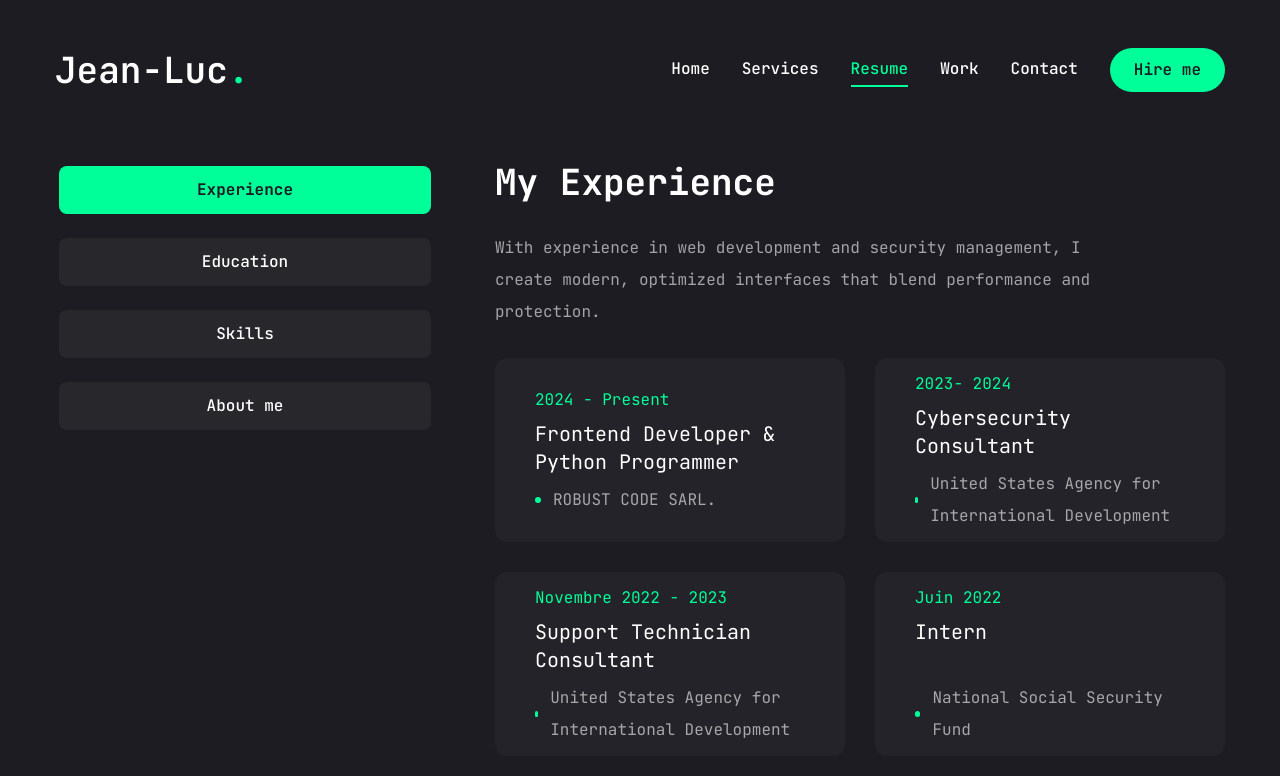
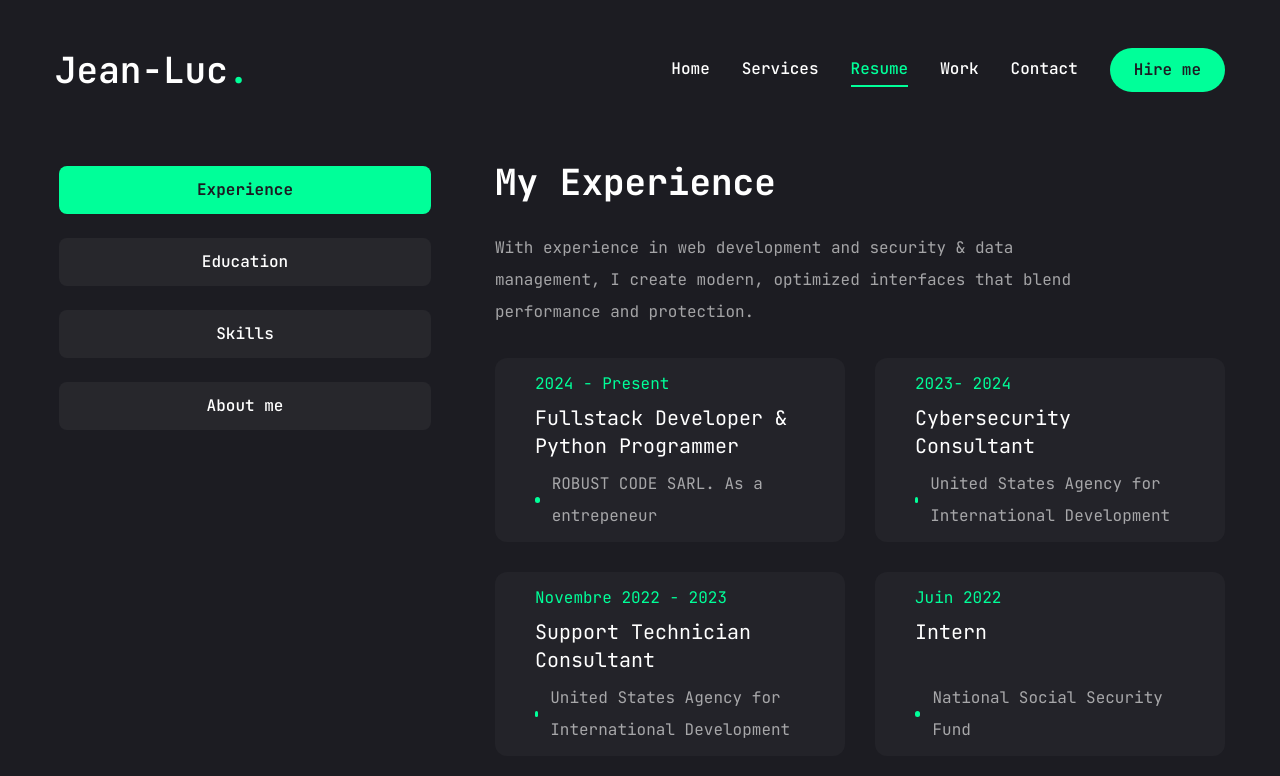
Before and after one commit to DearJohnLuke/portfolio1.1, a Next.js app: page /resume in a window 1280 px wide. Shown: the top 776 px of the page. Built offline with nearby package versions, Linux system fonts and the light colour scheme.

Commit message:
Refactor resume page with updated data and icons

```diff
--- a/app/resume/page.jsx
+++ b/app/resume/page.jsx
@@ -12,6 +12,7 @@ import {
 import { SiPowerbi } from "react-icons/si";
 import { SiMicrosoft } from "react-icons/si";
 import { SiPostgresql } from "react-icons/si";
+import { SiOpenai } from "react-icons/si";
 
 
 // about data
@@ -60,11 +61,11 @@ const experience = {
   icon: "/assets/resume/badge.svg",
   title: "My Experience",
   description:
-    "With experience in web development and security management, I create modern, optimized interfaces that blend performance and protection.",
+    "With experience in web development and security & data management, I create modern, optimized interfaces that blend performance and protection.",
   items: [
     {
-      company: "ROBUST CODE SARL.",
-      position: "Frontend Developer & Python Programmer",
+      company: "ROBUST CODE SARL. As a entrepeneur",
+      position: "Fullstack Developer & Python Programmer",
       duration: "2024 - Present",
     },
     {
@@ -88,7 +89,7 @@ const experience = {
       duration: "2021 - 2022",
     },
     {
-      company: "FreeLance",
+      company: "FreeLance & Benevolat",
       position: "Web Developer, Social media Manager",
       duration: "2020 - 2021",
     },
@@ -118,11 +119,11 @@ const education = {
     },
     {
       institution: "Federal University of Paraná",
-      degree: "Certification in Portuguese Language",
+      degree: "Certification Computer Science in Portuguese Language",
     },
     {
-      institution: "",
-      degree: "Bachelor’s in Business Administration",
+      institution: "Federal University of Parana",
+      degree: "Bachelor’s in Computer Science unachieve",
     },
     {
       institution: "Salesian Catholic Contracted",
@@ -136,7 +137,7 @@ const education = {
 const skills = {
   title: "My skills",
   description:
-    "Passionate about tech, I combine cybersecurity, web development, and Python programming.",
+    "Passionate about tech, I combine cybersecurity, web & Mobile development, automation, data engeneering, data analytics and AI.",
   skillList: [
     {
       icon: <FaHtml5 />,
@@ -169,6 +170,10 @@ const skills = {
     {
       icon: <SiPostgresql />,
       name: "Postgresql",
+    },
+    {
+      icon: <SiOpenai />,
+      name: "Openai",
     },
     {
       icon: <FaPython />,
```
